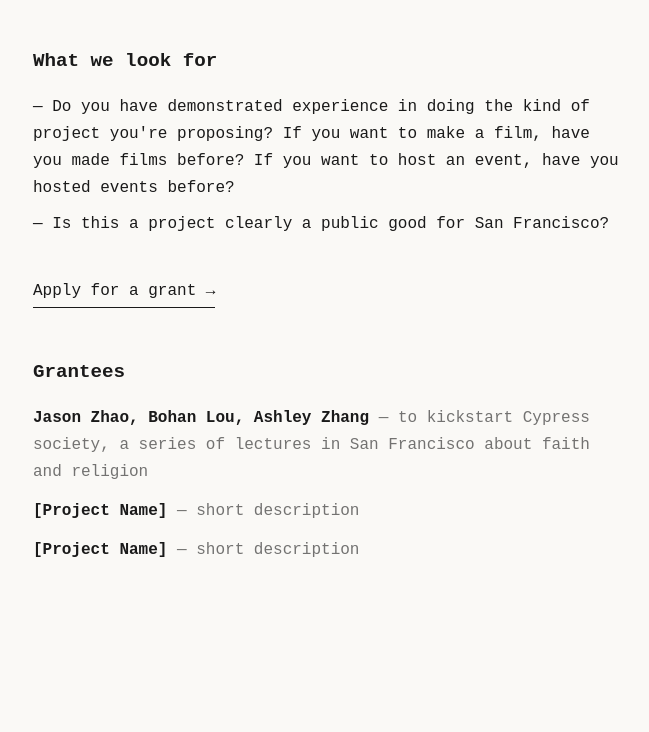
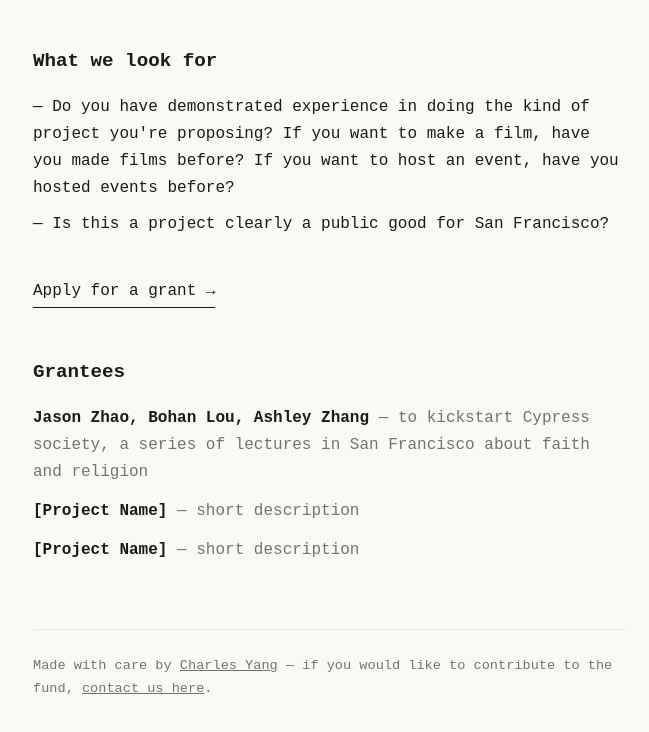
Before and after one commit to charlesxjyang/sfpublicgoods, a plain HTML site: page index.html in a window 1280 px wide. Shown: the part 665-1397 px from the top of the page, without its empty margins (311-960 px from the left). Before the commit the page ends 1290 px from the top, so only its background shows below. Drawn offline with Linux system fonts and the light colour scheme.

Commit message:
Add footer with author credit and contact link
Co-Authored-By: Claude Opus 4.6 (1M context) <noreply@anthropic.com>

```diff
--- a/index.html
+++ b/index.html
@@ -84,6 +84,18 @@
     .grantee .desc {
       opacity: 0.6;
     }
+
+    footer {
+      margin-top: 4rem;
+      padding-top: 1.5rem;
+      border-top: 1px solid #ddd;
+      font-size: 0.85rem;
+      opacity: 0.6;
+    }
+
+    footer a {
+      color: #1a1a1a;
+    }
   </style>
 </head>
 <body>
@@ -125,5 +137,9 @@
     <span class="name">[Project Name]</span>
     <span class="desc">&mdash; short description</span>
   </div>
+
+  <footer>
+    Made with care by <a href="https://charlesyang.io">Charles Yang</a> &mdash; if you would like to contribute to the fund, <a href="mailto:contact@charlesyang.io">contact us here</a>.
+  </footer>
 </body>
 </html>
```
